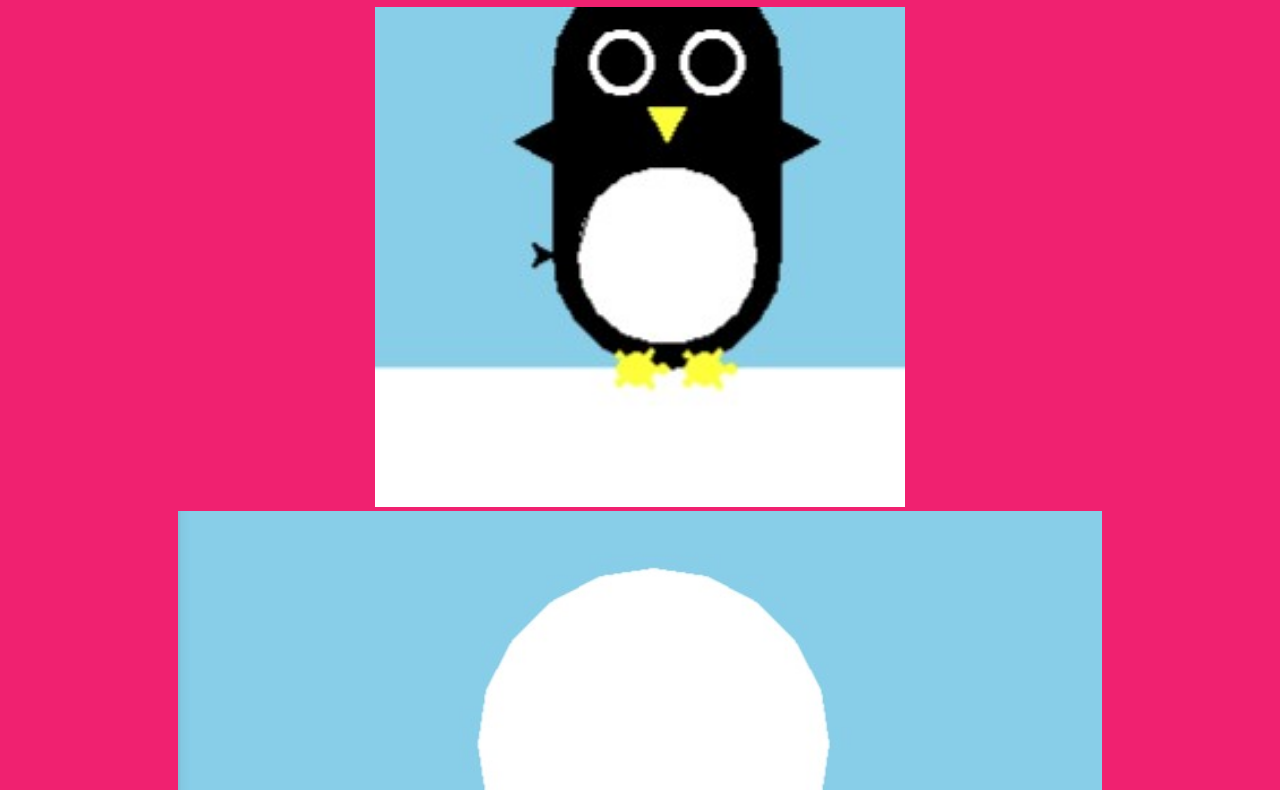
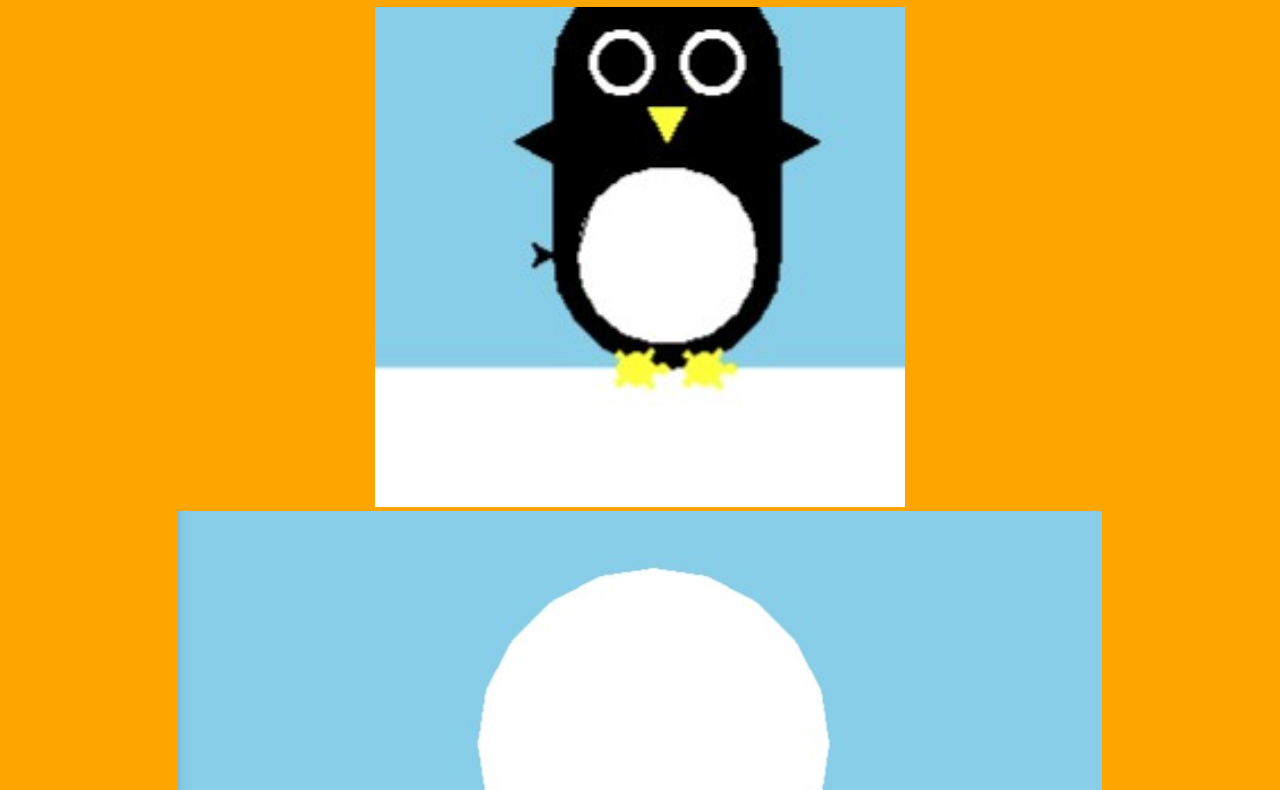
Before and after one commit to kaydenjamescalaustro/ap-computer-science, a plain HTML site: page portfolio.html in a window 1280 px wide. Shown: the part 199-989 px from the top of the page. Drawn offline with Linux system fonts and the light colour scheme.

Commit message:
Update portfolio.html

```diff
--- a/portfolio.html
+++ b/portfolio.html
@@ -4,7 +4,7 @@
 	    <meta charset="utf-8">
 	    <title>Portfolio</title>
 	  </head>
-	  <body bgcolor="#Fr217">
+	  <body bgcolor="#FFA500">
     <a href="index.html">Home</a>
     <a href="portfolio.html">Portfolio</a>
     <a href="aboutme.html">About Me</a>
```
